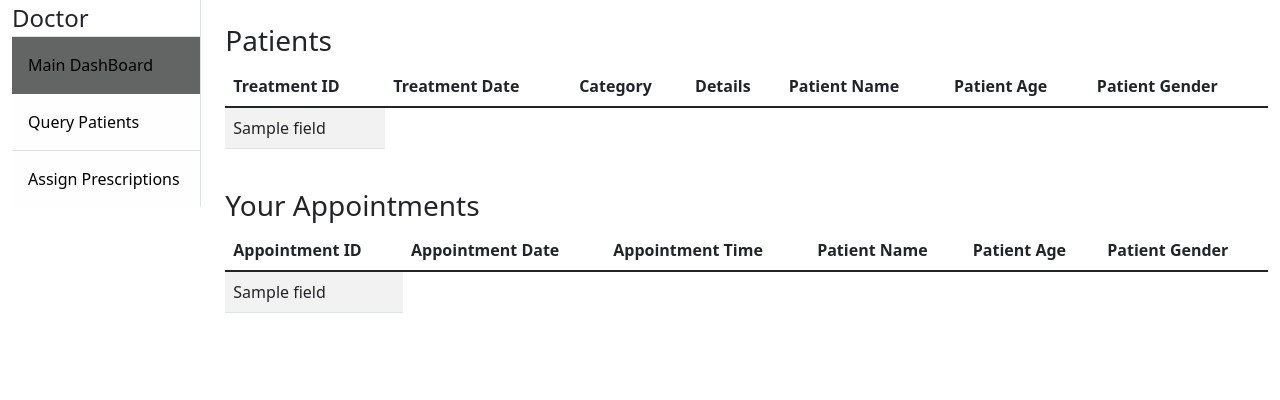
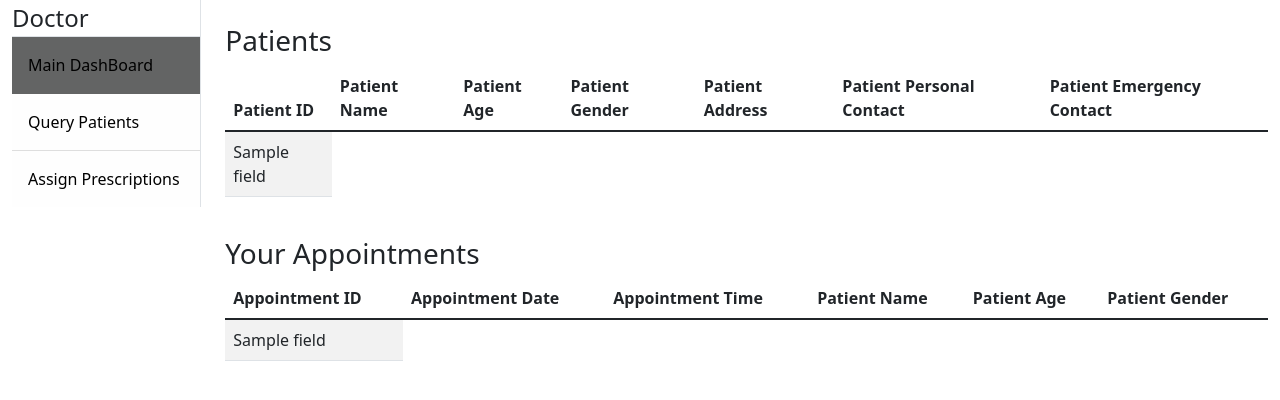
Before and after one commit to rv4102/dbms-lab, a Flask app: template A4/HMS/templates/doctor_dashboard.html in a window 1280 px wide. Shown: the part 56-456 px from the top of the page. Run offline with Flask 2, Linux system fonts and the light colour scheme; the template is opened without the code that fills it: most values are stand-ins (such as "Sample title", 1, 10 or a date in 2020); some libraries are stand-ins or nearby versions.

Commit message:
SEXYYYYYYYYYYYYYYYYYYYYYYYYYYYYYYYYYYYYYYYYYYYYYYYYYY DOCTOR PART 2

```diff
--- a/A4/HMS/doctor.py
+++ b/A4/HMS/doctor.py
@@ -15,7 +15,7 @@ doctor = Blueprint('doctor', __name__)
 @requires_access_level(2)
 def doctor_dashboard():
     cur = mysql.connection.cursor()
-    cur.execute("SELECT Treatment_ID, TreatmentDate, Category, Details, Patient.Name, Patient.Age, Patient.Gender FROM Treatment JOIN Patient WHERE Treatment.Patient_ID = Patient.Patient_ID and Treatment.Doctor_ID = %s", (current_user.Doctor_ID,))
+    cur.execute("SELECT DISTINCT Patient.Patient_ID, Patient.Name, Patient.Age, Patient.Gender, Patient.Address ,Patient.Personal_Contact, Patient.Emergency_Contact FROM Treatment JOIN Patient WHERE Treatment.Patient_ID = Patient.Patient_ID and Treatment.Doctor_ID = %s", (current_user.Doctor_ID,))
     patients_treated = cur.fetchall()
     # delete those entries in appointments whose appointment date / appointment time has passed
     cur.execute("DELETE FROM Appointment WHERE Appointment_Date < %s OR (Appointment_Date = %s AND Appointment_Time < %s)", (datetime.now().date(), datetime.now().date(), datetime.now().time()))
--- a/A4/HMS/templates/doctor_dashboard.html
+++ b/A4/HMS/templates/doctor_dashboard.html
@@ -15,13 +15,13 @@
         <table class="table table-striped">
             <thead class="thead-dark">
                 <tr>
-                    <th scope="col">Treatment ID</th>
-                    <th scope="col">Treatment Date</th>
-                    <th scope="col">Category</th>
-                    <th scope="col">Details</th>
+                    <th scope="col">Patient ID</th>
                     <th scope="col">Patient Name</th>
                     <th scope="col">Patient Age</th>
                     <th scope="col">Patient Gender</th>
+                    <th scope="col">Patient Address</th>
+                    <th scope="col">Patient Personal Contact</th>
+                    <th scope="col">Patient Emergency Contact</th>
                 </tr>
             </thead>
             <tbody>
```
